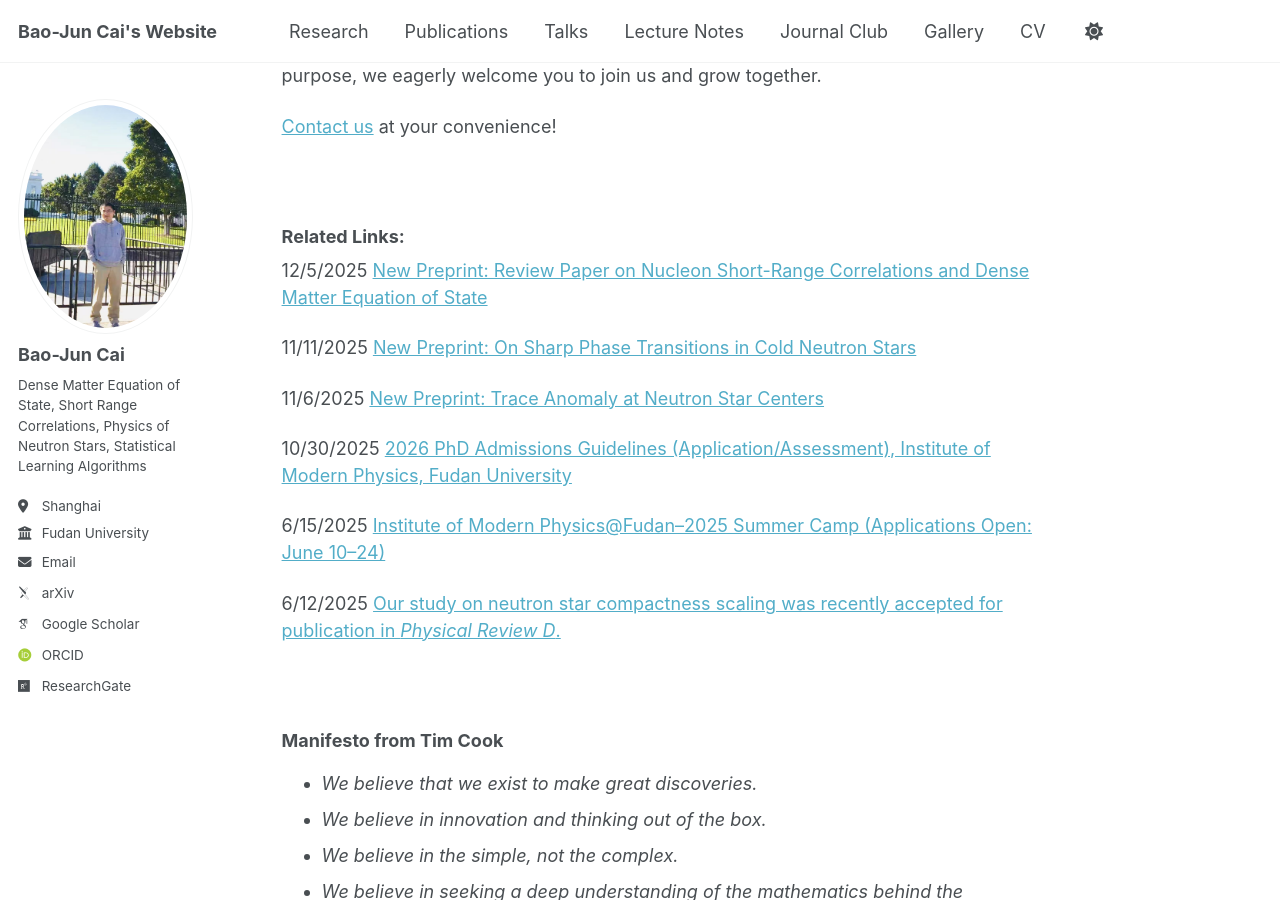
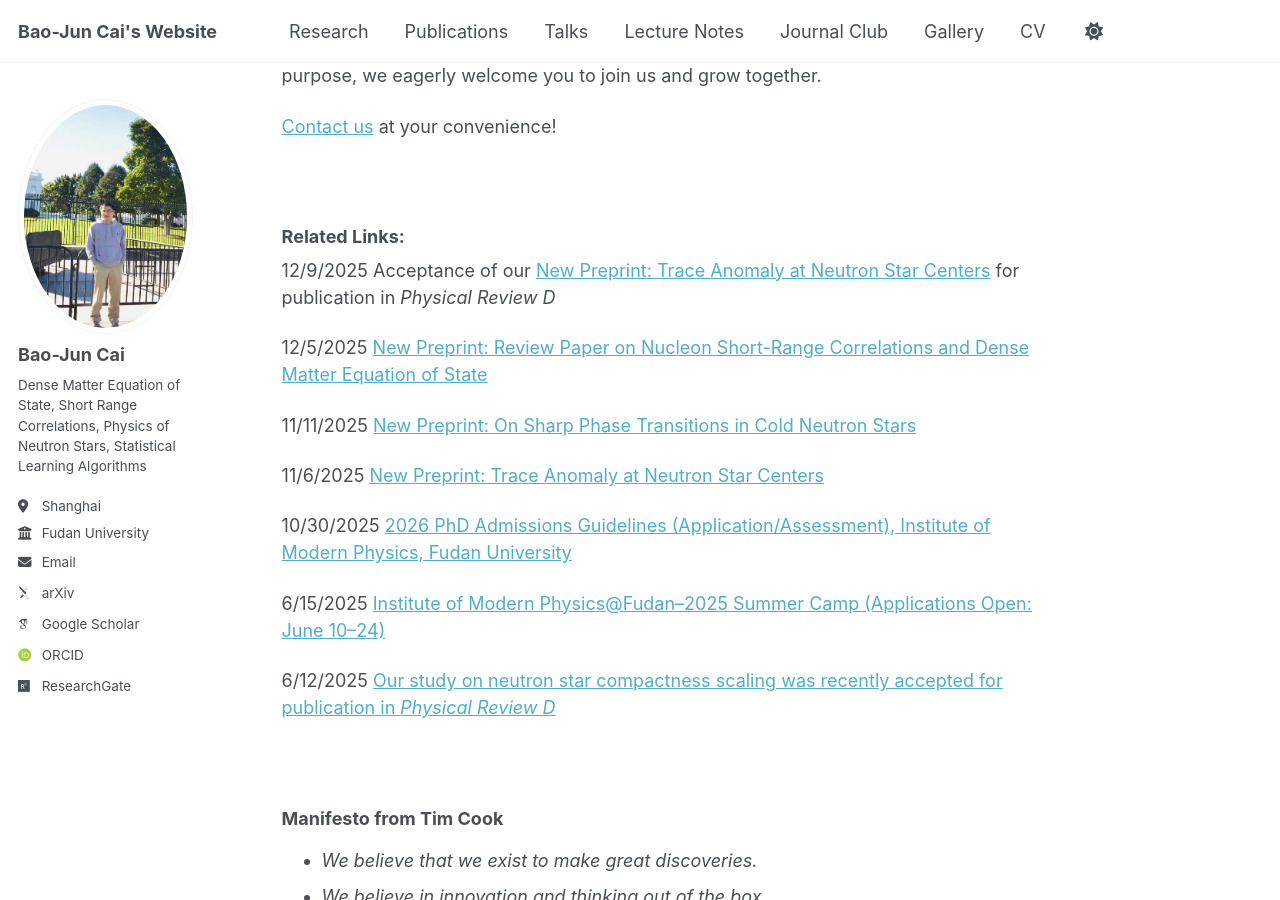
Before and after one commit to bjcai-phys/bjcai-phys.github.io, a Jekyll site: the page built from _pages/about.md, in a window 1280 px wide and 900 px high, scrolled down 1501 px. Built offline with Jekyll 4.4.1, drawn with Linux system fonts in a browser that asks for light colours; some web fonts are replaced.

Commit message:
Update about.md

```diff
--- a/_pages/about.md
+++ b/_pages/about.md
@@ -27,6 +27,8 @@ We believe science thrives on **curiosity**, **focus**, **collaboration**, and *
 
 ### Related Links:
 
+12/9/2025 Acceptance of our [New Preprint: Trace Anomaly at Neutron Star Centers](https://arxiv.org/abs/2511.03714) for publication in *Physical Review D*
+
 12/5/2025 [New Preprint: Review Paper on Nucleon Short-Range Correlations and Dense Matter Equation of State](https://arxiv.org/abs/2512.04206)
 
 11/11/2025 [New Preprint: On Sharp Phase Transitions in Cold Neutron Stars](https://arxiv.org/abs/2511.08380)
@@ -37,7 +39,7 @@ We believe science thrives on **curiosity**, **focus**, **collaboration**, and *
 
 6/15/2025 [Institute of Modern Physics@Fudan–2025 Summer Camp (Applications Open: June 10–24)](https://mp.weixin.qq.com/s/CjNtUoCTWvhyMr-NTT-sAA)
 
-6/12/2025 [Our study on neutron star compactness scaling was recently accepted for publication in *Physical Review D*.](https://arxiv.org/abs/2406.05025)
+6/12/2025 [Our study on neutron star compactness scaling was recently accepted for publication in *Physical Review D*](https://arxiv.org/abs/2406.05025)
 
 <br>
 
```
